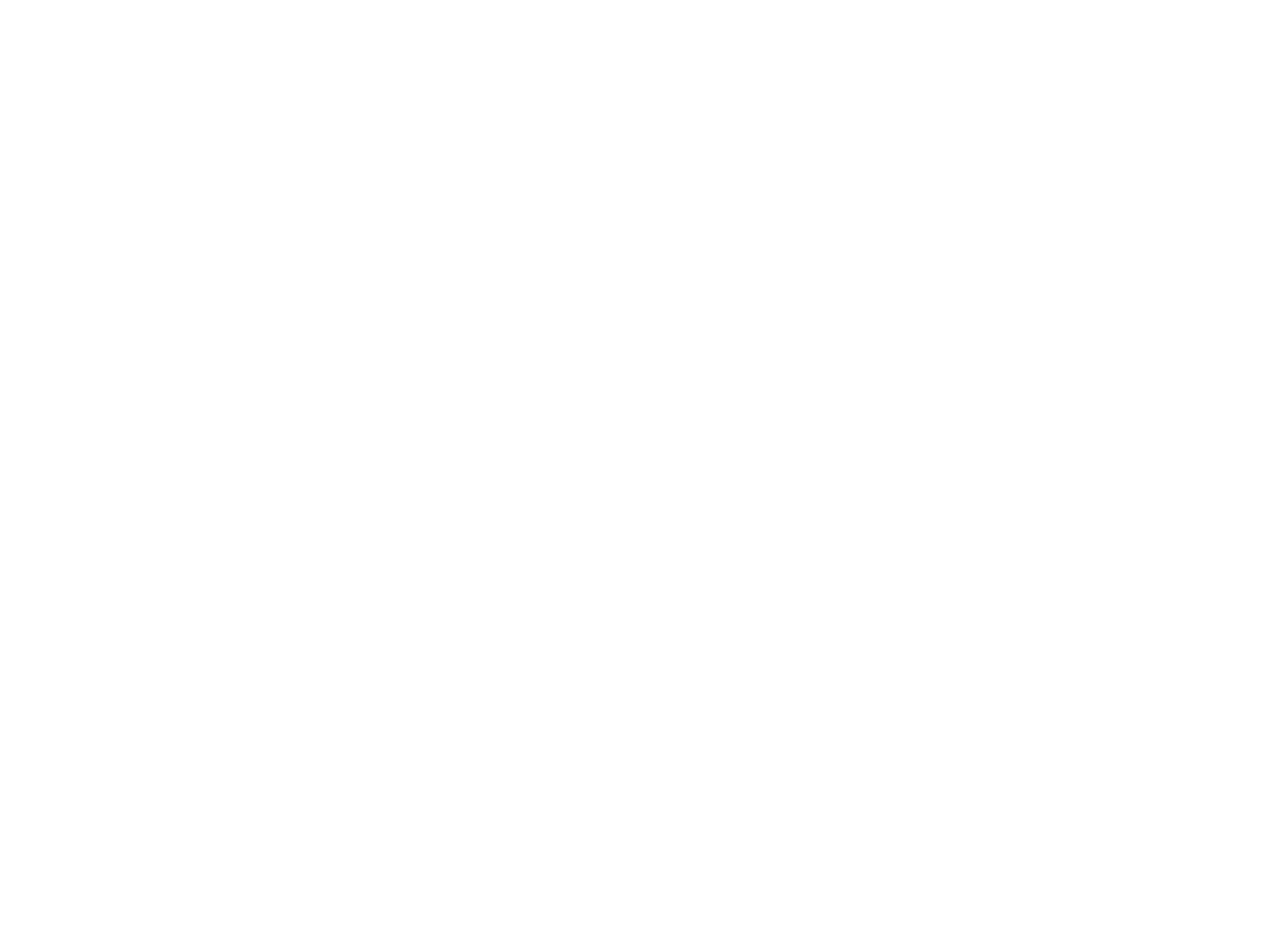
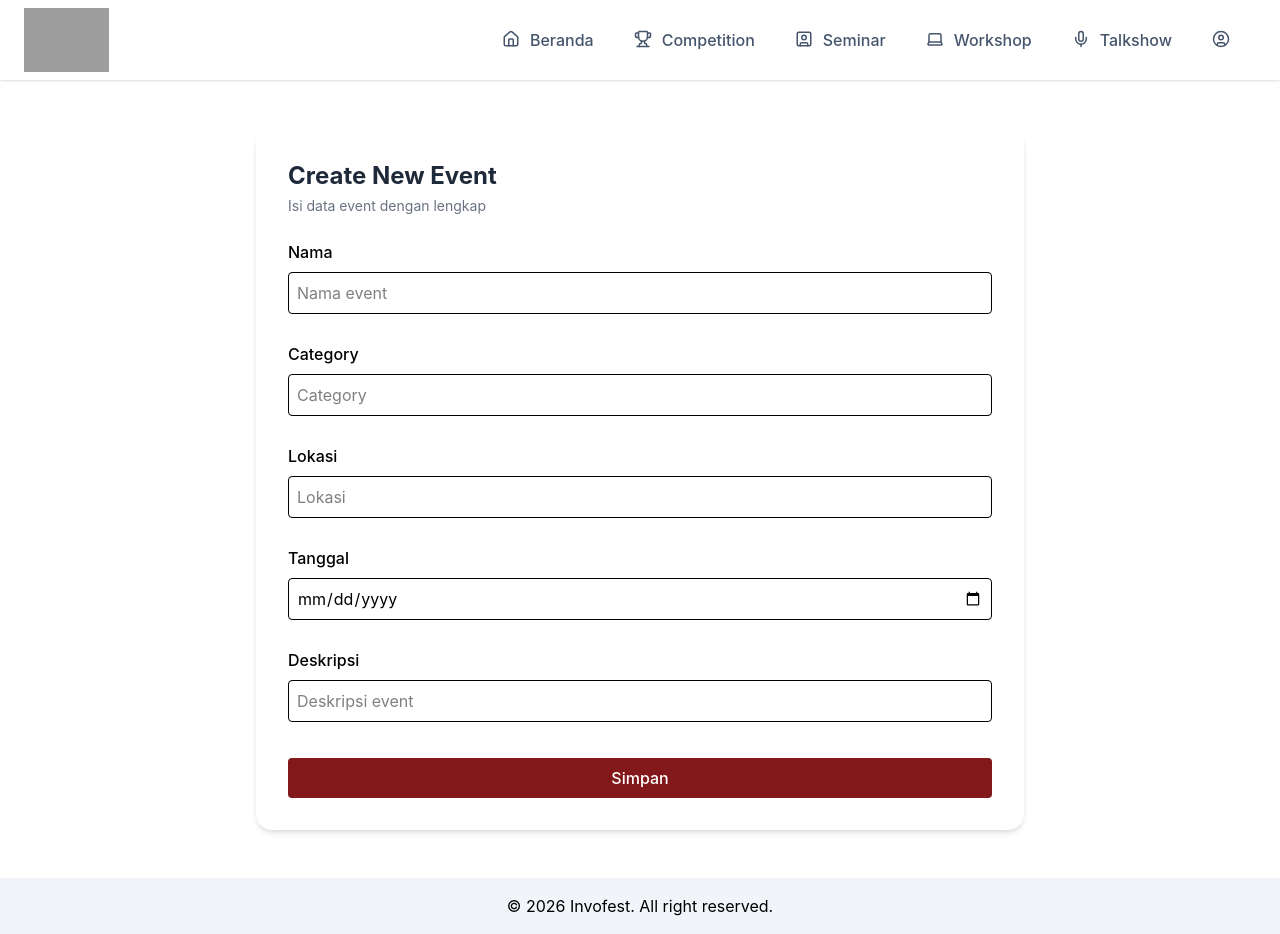
Before and after one commit to SYAMSUL00/UtsPemWeb, a React (Vite) app: page /event in a window 1280 px wide. Before the commit this address had no page. Before the commit the page ends 800 px from the top, so only its background shows below. Built offline with nearby package versions, Linux system fonts and the light colour scheme; grey boxes are pictures that could not be loaded.

Commit message:
fix: update form create event, speaker, category

```diff
--- a/src/App.tsx
+++ b/src/App.tsx
@@ -8,6 +8,9 @@
 import MainLayout from "./layouts/MainLayout";
 import AuthLayout from "./layouts/AuthLayout";
 import Workshop from "./pages/Workshop";
+import CreateCategory from "./pages/dashboard/categories/CreateCategory";
+import CreateSpeaker from "./pages/dashboard/speakers/CreateSpeaker";
+import CreateEvent from "./pages/dashboard/events/CreateEvent";
 
 function App() {
     return (
@@ -20,6 +23,10 @@
                     <Route path="/seminar" element={<Seminar/>}/>
                     <Route path="/talkshow" element={<Talkshow/>}/>
                     <Route path="/workshop" element={<Workshop/>}/>
+                    <Route path="/category" element={<CreateCategory/>}/>
+                    <Route path="/event" element={<CreateEvent/>}/>
+                    <Route path="/speaker" element={<CreateSpeaker/>}/>
+
                 </Route>
 
                 {/*Auth */}
--- a/src/components/FormInput.tsx
+++ b/src/components/FormInput.tsx
@@ -1,20 +1,21 @@
-import {InputText} from "./ui/InputText";
-import LabelInput from "./ui/LabelInput";
+import { InputText } from "./ui/InputText";
 
 interface FormInputProps {
-    text: string;
+    text?: string;
+    label?: string;
     type: string;
     name: string;
-    register: any;  // ← hapus "?" agar wajib diisi
+    register: any;
     error?: string;
+    placeholder?: string;
 }
 
-const FormInput: React.FC<FormInputProps> = ({ text, type, name, register, error }) => {
+const FormInput: React.FC<FormInputProps> = ({ text, label, type, name, register, error, placeholder }) => {
+    const displayLabel = label || text || "";
     return (
         <div className="flex flex-col gap-2 mb-3">
-            <LabelInput text={text} title={name} />
-            <InputText type={type} name={name} label={text} register={register} />
-            {error && <p className="text-red-500">{error}</p>}
+            <label className="font-medium">{displayLabel}</label>
+            <InputText type={type} name={name} register={register} placeholder={placeholder} error={error} />
         </div>
     )
 }
--- a/src/components/ui/Button.tsx
+++ b/src/components/ui/Button.tsx
@@ -4,6 +4,7 @@
     variant?: "primary" | "outline";
     isLoading?: boolean;
     onClick?: () => void;
+    className?: string;
 }
 
 export const Button: React.FC<ButtonProps> = ({
@@ -11,10 +12,10 @@
     type = "button",
     variant = "primary",
     isLoading = false,
-    onClick
+    onClick,
+    className = "",
 }) => {
     const base = "px-4 py-2 rounded font-medium";
-
     const styles = {
         primary: "bg-red-900 text-white",
         outline: "border border-red-900 text-red-900"
@@ -25,7 +26,7 @@
             type={type}
             disabled={isLoading}
             onClick={onClick}
-            className={`${base} ${styles[variant]}`}
+            className={`${base} ${styles[variant]} ${className}`}
         >
             {isLoading ? "Loading..." : label}
         </button>
--- a/src/components/ui/InputText.tsx
+++ b/src/components/ui/InputText.tsx
@@ -1,7 +1,7 @@
 import React from "react";
 
 interface BaseInputProps {
-    label: string;
+    label?: string;
     name: string;
     register: any;
     error?: string;
@@ -19,12 +19,16 @@
 }) => {
     return (
         <div className="flex flex-col gap-1">
-            <label className="font-medium">{label}</label>
+            {label && <label className="font-medium">{label}</label>}
             <input
                 type={type}
                 placeholder={placeholder}
                 {...register(name)}
-                className="border rounded px-3 py-2 focus:outline-none focus:ring-2 focus:ring-blue-500"
+                className={`p-2 border rounded w-full focus:outline-none focus:ring-2 ${
+                    error
+                        ? 'bg-red-200 border-red-600 focus:ring-red-400'
+                        : 'bg-white border-black focus:ring-gray-400'
+                }`}
             />
             {error && <p className="text-red-500 text-sm">{error}</p>}
         </div>
--- a/src/components/ui/PasswordInput.tsx
+++ b/src/components/ui/PasswordInput.tsx
@@ -23,7 +23,7 @@
                 <input
                 type={show ?"text" : "password"}
                 {...register(name)}
-                className="border rounded px-3 py-2 w-full pr-10"
+                className={`p-2 border rounded w-full focus:outline-none ${error ? 'bg-red-200 border-red-600' : 'bg-white border-black'}`}
                 />
 
                 <button
--- a/src/layouts/MainLayout.tsx
+++ b/src/layouts/MainLayout.tsx
@@ -6,7 +6,7 @@
         <div className="min-h-screen flex flex-col justify-between">
             <Header />
 
-            <main className="max-w-7xl mx-auto py-6">
+            <main className="w-full py-6 px-16">
                 <Outlet />
             </main>
 
--- a/src/pages/Register.tsx
+++ b/src/pages/Register.tsx
@@ -10,7 +10,7 @@
     nama: z.string().min(3, "Nama minimal 3 karakter"),
     alamat: z.string().min(1, "Alamat wajib diisi"),
     email: z.string().min(1, "Email wajib diisi").email("Format email tidak valid"),
-    bio: z.string().optional(),
+    bio: z.string().min(5, "Minimal 1 kata"),
 });
 
 type RegisterForm = z.infer<typeof schema>;
@@ -54,6 +54,7 @@
                     name="bio"
                     register={register}
                     placeholder="Tentang dirimu..."
+                    error={errors.bio?.message}
                 />
                 <button
                     type="submit"
--- /dev/null
+++ b/src/pages/dashboard/categories/CreateCategory.tsx
@@ -0,0 +1,54 @@
+import { z } from "zod";
+import { zodResolver } from "@hookform/resolvers/zod";
+import { useForm } from "react-hook-form";
+import FormInput from "../../../components/FormInput";
+import { Button } from "../../../components/ui/Button";
+
+type FormData = {
+    nama: string;
+};
+
+const schema = z.object({
+    nama: z.string().min(1, "Nama kategori tidak boleh kosong"),
+});
+
+export default function CreateCategory() {
+    const { register, handleSubmit, formState: { errors, isSubmitting } } = useForm<FormData>({
+        resolver: zodResolver(schema),
+    });
+
+    const onSubmit = (data: FormData) => {
+        console.log(data);
+    };
+
+    return (
+        <div className="flex justify-center p-6">
+            <div className="bg-white rounded-2xl shadow-md p-8 w-full max-w-md">
+                <div className="mb-6">
+                    <h1 className="text-2xl font-bold text-gray-800">Create New Category</h1>
+                    <p className="text-sm text-gray-500 mt-1">Isi data kategori dengan lengkap</p>
+                </div>
+
+                <form onSubmit={handleSubmit(onSubmit)} className="flex flex-col gap-4">
+                    <FormInput
+                        label="Nama"
+                        name="nama"
+                        register={register}
+                        error={errors.nama?.message}
+                        type="text"
+                        placeholder="Nama kategori"
+                    />
+                    <div className="pt-2">
+                        <Button
+                            label="Simpan"
+                            variant="primary"
+                            type="submit"
+                            isLoading={isSubmitting}
+                            className="w-full"
+                        />
+                    </div>
+                </form>
+            </div>
+        </div>
+    );
+}
--- /dev/null
+++ b/src/pages/dashboard/events/CreateEvent.tsx
@@ -0,0 +1,93 @@
+import { z } from "zod";
+import { zodResolver } from "@hookform/resolvers/zod";
+import { useForm } from "react-hook-form";
+import FormInput from "../../../components/FormInput";
+import { Button } from "../../../components/ui/Button";
+
+type FormData = {
+    nama: string;
+    category: string;
+    lokasi: string;
+    tanggal: string;
+    deskripsi: string;
+};
+
+const schema = z.object({
+    nama: z.string().min(1, "Nama tidak boleh kosong"),
+    category: z.string().min(1, "Category tidak boleh kosong"),
+    lokasi: z.string().min(1, "Lokasi tidak boleh kosong"),
+    tanggal: z.string().min(1, "Tanggal tidak boleh kosong"),
+    deskripsi: z.string().min(1, "Deskripsi tidak boleh kosong"),
+});
+
+export default function CreateEvent() {
+    const { register, handleSubmit, formState: { errors, isSubmitting } } = useForm<FormData>({
+        resolver: zodResolver(schema),
+    });
+
+    const onSubmit = (data: FormData) => {
+        console.log(data);
+    };
+
+    return (
+        <div className="py-6">
+            <div className="bg-white rounded-2xl shadow-md p-8 w-full max-w-3xl mx-auto">
+                <div className="mb-6">
+                    <h1 className="text-2xl font-bold text-gray-800">Create New Event</h1>
+                    <p className="text-sm text-gray-500 mt-1">Isi data event dengan lengkap</p>
+                </div>
+
+                <form onSubmit={handleSubmit(onSubmit)} className="flex flex-col gap-4">
+                    <FormInput
+                        label="Nama"
+                        name="nama"
+                        register={register}
+                        error={errors.nama?.message}
+                        type="text"
+                        placeholder="Nama event"
+                    />
+                    <FormInput
+                        label="Category"
+                        name="category"
+                        register={register}
+                        error={errors.category?.message}
+                        type="text"
+                        placeholder="Category"
+                    />
+                    <FormInput
+                        label="Lokasi"
+                        name="lokasi"
+                        register={register}
+                        error={errors.lokasi?.message}
+                        type="text"
+                        placeholder="Lokasi"
+                    />
+                    <FormInput
+                        label="Tanggal"
+                        name="tanggal"
+                        register={register}
+                        error={errors.tanggal?.message}
+                        type="date"
+                    />
+                    <FormInput
+                        label="Deskripsi"
+                        name="deskripsi"
+                        register={register}
+                        error={errors.deskripsi?.message}
+                        type="text"
+                        placeholder="Deskripsi event"
+                    />
+                    <div className="pt-2">
+                        <Button
+                            label="Simpan"
+                            variant="primary"
+                            type="submit"
+                            isLoading={isSubmitting}
+                            className="w-full"
+                        />
+                    </div>
+                </form>
+            </div>
+        </div>
+    );
+}
--- /dev/null
+++ b/src/pages/dashboard/speakers/CreateSpeaker.tsx
@@ -0,0 +1,79 @@
+import { z } from "zod";
+import { zodResolver } from "@hookform/resolvers/zod";
+import { useForm } from "react-hook-form";
+import FormInput from "../../../components/FormInput";
+import { Button } from "../../../components/ui/Button";
+
+type FormData = {
+    nama: string;
+    role: string;
+    foto: FileList;
+};
+
+const schema = z.object({
+    nama: z.string().min(1, "Nama pembicara tidak boleh kosong"),
+    role: z.string().min(1, "Role/Jabatan tidak boleh kosong"),
+    foto: z
+        .instanceof(FileList)
+        .refine((files) => files?.length > 0, "Foto wajib diunggah"),
+});
+
+export default function CreateSpeaker() {
+    const {
+        register,
+        handleSubmit,
+        formState: { errors, isSubmitting },
+    } = useForm<FormData>({
+        resolver: zodResolver(schema),
+    });
+
+    const onSubmit = (data: FormData) => {
+        console.log(data);
+    };
+
+    return (
+        <div className="py-6">
+            <div className="bg-white rounded-2xl shadow-md p-8 w-full max-w-md mx-auto">
+                <div className="mb-6">
+                    <h1 className="text-2xl font-bold text-gray-800">Create New Speaker</h1>
+                    <p className="text-sm text-gray-500 mt-1">Isi data pembicara dengan lengkap</p>
+                </div>
+
+                <form onSubmit={handleSubmit(onSubmit)} className="flex flex-col gap-4">
+                    <FormInput
+                        text="Nama"
+                        name="nama"
+                        register={register}
+                        error={errors.nama?.message}
+                        type="text"
+                        placeholder="Masukkan nama pembicara"
+                    />
+                    <FormInput
+                        text="Role"
+                        name="role"
+                        register={register}
+                        error={errors.role?.message}
+                        type="text"
+                        placeholder="Contoh: Senior Developer / CEO"
+                    />
+                    <FormInput
+                        text="Foto"
+                        name="foto"
+                        register={register}
+                        error={errors.foto?.message as string}
+                        type="file"
+                    />
+                    <div className="pt-2">
+                        <Button
+                            label="Simpan"
+                            variant="primary"
+                            type="submit"
+                            isLoading={isSubmitting}
+                            className="w-full"
+                        />
+                    </div>
+                </form>
+            </div>
+        </div>
+    );
+}
```
Also changed, not shown: src/pages/Login.tsx (+7 -3 lines).
